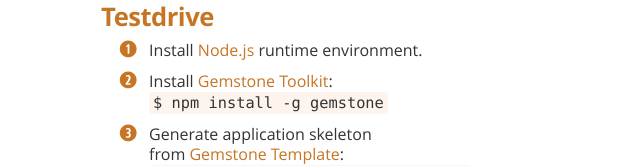
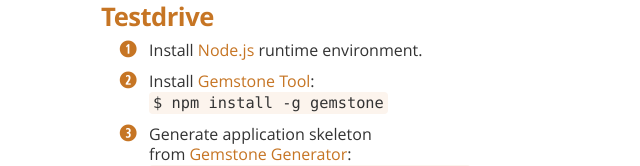
Before and after one commit to gemstonejs/gemstone-website, a website: page index.html in a window 1280 px wide. Shown: the part 620-786 px from the top of the page, 541-1181 px from the left. Drawn offline with Linux system fonts and the light colour scheme.

Commit message:
adjust steps

```diff
--- a/index.html
+++ b/index.html
@@ -74,13 +74,13 @@
                                             <p/>
                                         </li>
                                         <li class="cn-2-i">
-                                            Install <a href="http://www.npmjs.com/package/gemstone">Gemstone Toolkit</a>:<br/>
+                                            Install <a href="http://www.npmjs.com/package/gemstone">Gemstone Tool</a>:<br/>
                                             <code>$ npm install -g gemstone</code>
                                             <p/>
                                         </li>
                                         <li class="cn-3-i">
                                             Generate application skeleton<br/>
-                                            from <a href="http://www.npmjs.com/package/gemstone-template">Gemstone Template</a>:<br/>
+                                            from <a href="http://www.npmjs.com/package/gemstone-tool-generator">Gemstone Generator</a>:<br/>
                                             <code>$ gemstone generate-project sample</code>
                                             <p/>
                                         </li>
```
